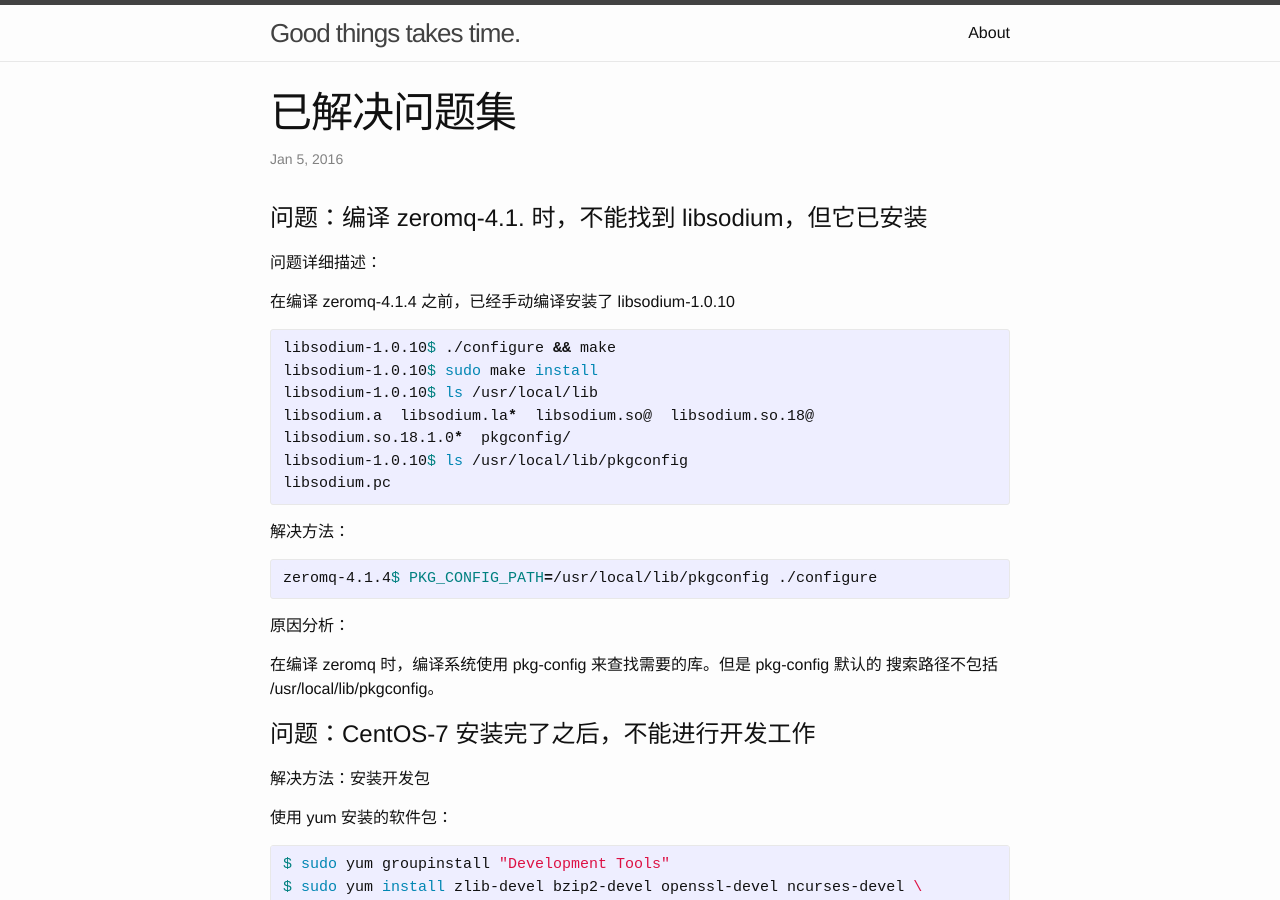
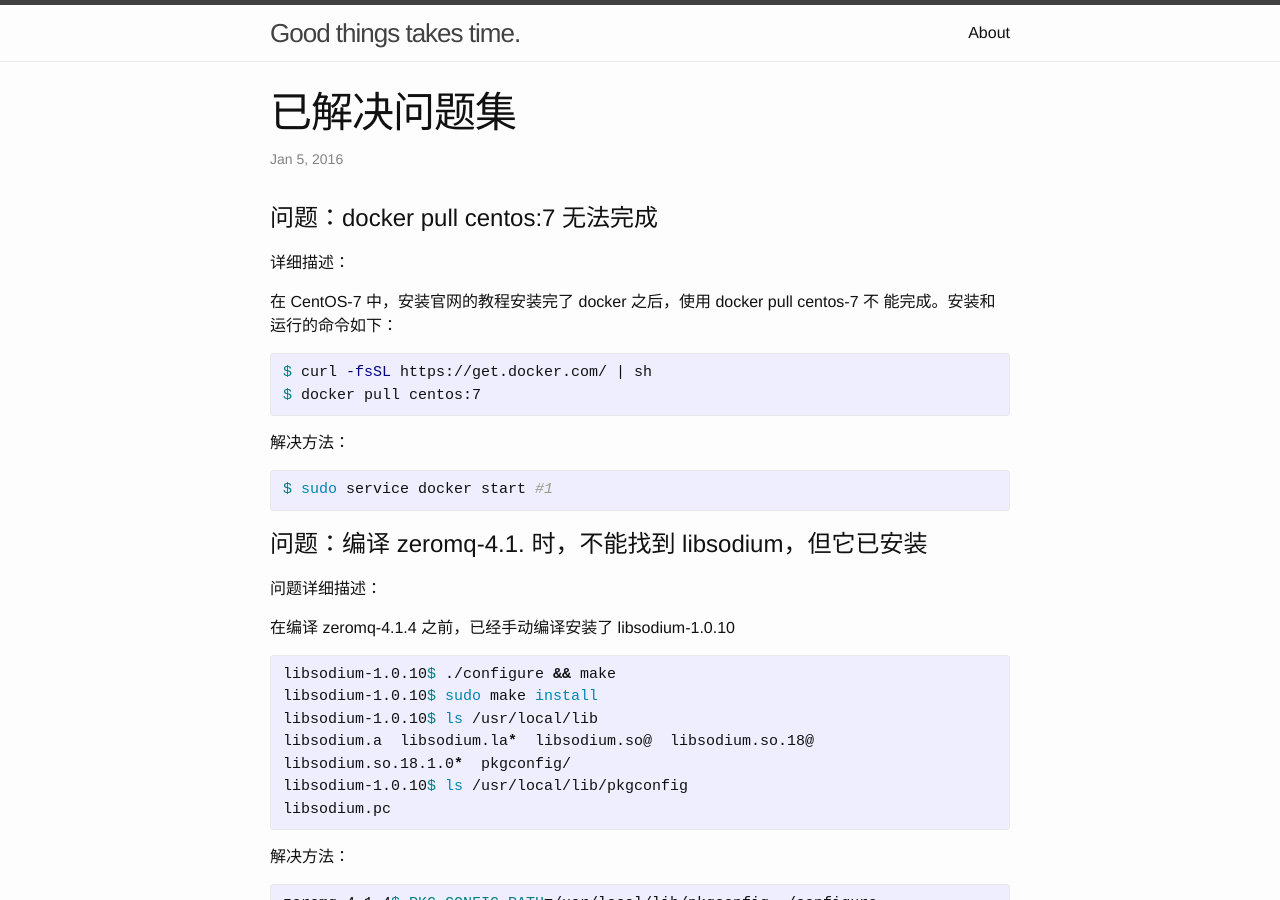
Before and after one commit to mofaph/mofaph.github.io, a Jekyll site: the page built from _posts/2016-01-05-problem-solved.md, in a window 1280 px wide and 900 px high. Built offline with Jekyll 4.4.1, drawn with Linux system fonts in a browser that asks for light colours; Markdown is read by kramdown in place of the engine named in the settings.

Commit message:
ploblem-solved: 解决 docker 不能启动的问题

```diff
--- a/_posts/2016-01-05-problem-solved.md
+++ b/_posts/2016-01-05-problem-solved.md
@@ -2,6 +2,24 @@
 title: 已解决问题集
 layout: post
 ---
+
+# 问题：docker pull centos:7 无法完成
+
+详细描述：
+
+在 CentOS-7 中，安装官网的教程安装完了 docker 之后，使用 docker pull centos-7 不
+能完成。安装和运行的命令如下：
+
+{% highlight bash %}
+$ curl -fsSL https://get.docker.com/ | sh
+$ docker pull centos:7
+{% endhighlight %}
+
+解决方法：
+
+{% highlight bash %}
+$ sudo service docker start #1
+{% endhighlight %}
 
 # 问题：编译 zeromq-4.1. 时，不能找到 libsodium，但它已安装
 
```
